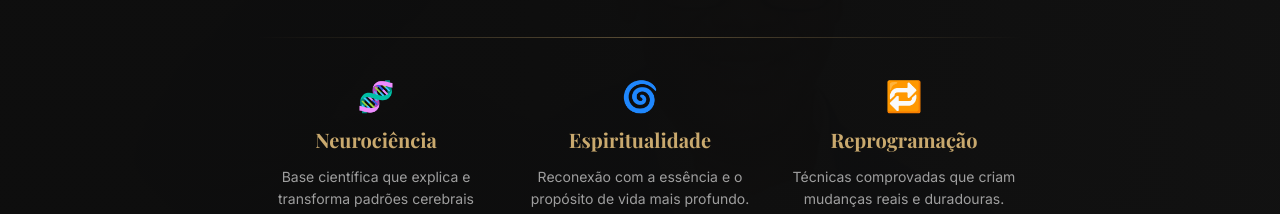
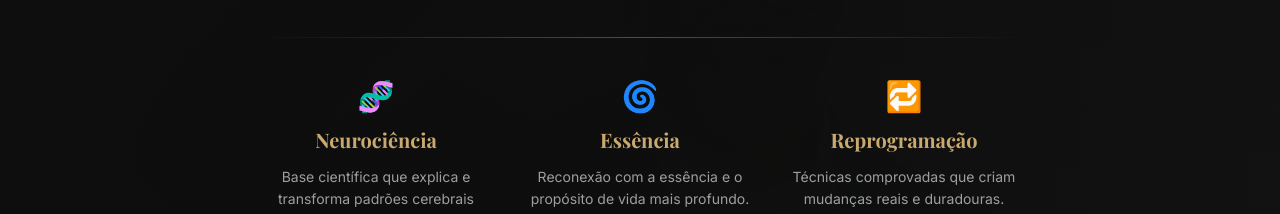
Before and after one commit to querycodigo2025/sebastian-almeida-site, a React (Vite) app: page / in a window 1280 px wide. Shown: the part 9800-10014 px from the top of the page. Built offline with nearby package versions, Linux system fonts and the light colour scheme; a web font is replaced by a local one.

Commit message:
fix: substituir Espiritualidade por Essencia nos 3 pilares da Missao

```diff
--- a/src/components/Mission.jsx
+++ b/src/components/Mission.jsx
@@ -51,7 +51,7 @@ export default function Mission() {
               },
               {
                 icon: '🌀',
-                title: 'Espiritualidade',
+                title: 'Essência',
                 text: 'Reconexão com a essência e o propósito de vida mais profundo.',
               },
               {
```
